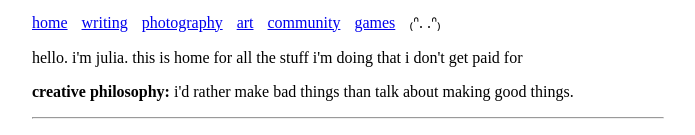
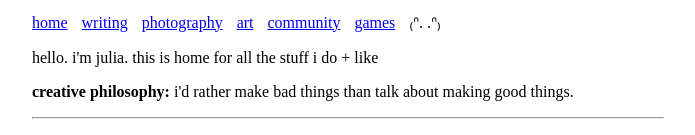
Before and after one commit to juliwaves/juliwaves.github.io, a plain HTML site: page index.html in a window 1280 px wide. Shown: the part 321-456 px from the top of the page, without its empty margins (292-987 px from the left). Drawn offline with Linux system fonts and the light colour scheme; a web font is replaced by a local one.

Commit message:
update text

```diff
--- a/index.html
+++ b/index.html
@@ -37,7 +37,7 @@ jgs    `-----` `--`
 </div>
 <div class = "page-info">
       <div class = "about">
-        <p>hello. i'm julia. this is home for all the stuff i'm doing that i don't get paid for</p>
+        <p>hello. i'm julia. this is home for all the stuff i do + like</p>
         <p><b>creative philosophy: </b>i'd rather make bad things than talk about making good things.</p>
       </div>
 <hr>
```
Also changed, not shown: photography.html (+1 -0 lines).
